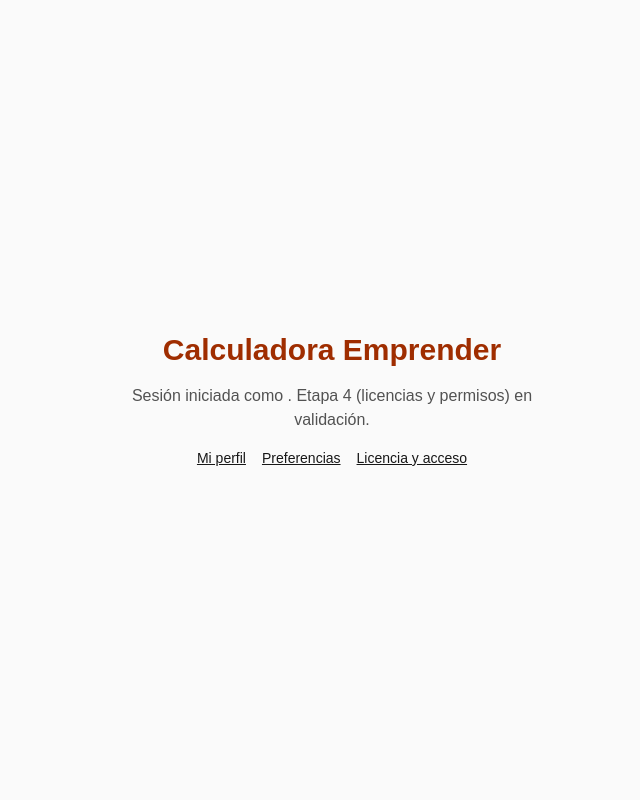
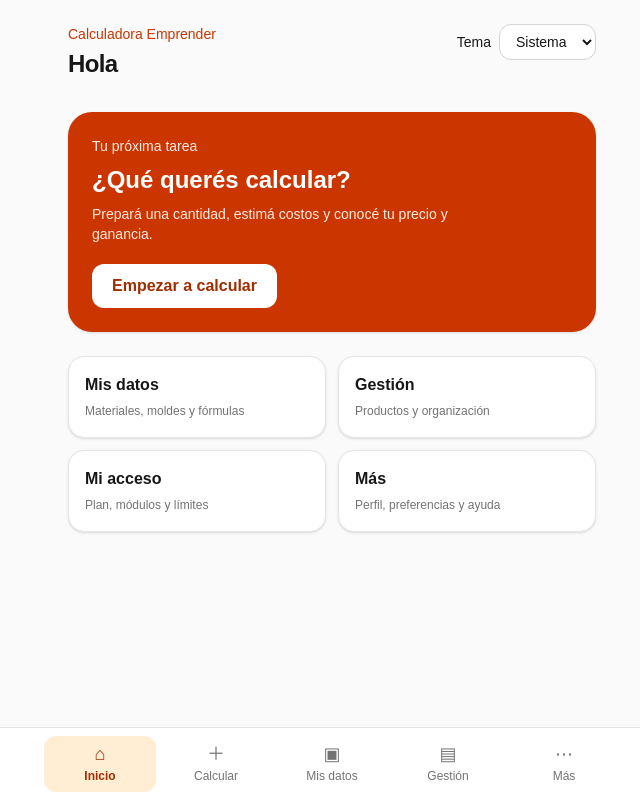
Before and after one commit to BrendaAguero/Calculadora, a Next.js app: page / in a window 1280 px wide. Shown: the whole page, without its empty margins (308-948 px from the left). Built offline with nearby package versions, Linux system fonts and the light colour scheme; no server answers.

Commit message:
Etapa 5: construir inicio base

```diff
--- a/app/page.tsx
+++ b/app/page.tsx
@@ -1,24 +1,36 @@
 import { createClient } from "@/lib/supabase/server";
+import { AppShell } from "@/components/app-shell";
+import { ThemeToggle } from "@/components/theme-toggle";
 
 export default async function Home() {
   const supabase = await createClient();
-  const {
-    data: { user },
-  } = await supabase.auth.getUser();
+  const { data: { user } } = await supabase.auth.getUser();
 
   return (
-    <main className="flex min-h-screen flex-col items-center justify-center gap-4 bg-neutral-50 px-6 text-center dark:bg-neutral-950">
-      <h1 className="text-3xl font-semibold text-orange-800 dark:text-orange-300">
-        Calculadora Emprender
-      </h1>
-      <p className="max-w-md text-neutral-600 dark:text-neutral-400">
-        Sesión iniciada como {user?.email}. Etapa 4 (licencias y permisos) en validación.
-      </p>
-      <div className="flex gap-4 text-sm">
-        <a className="underline" href="/profile">Mi perfil</a>
-        <a className="underline" href="/preferences">Preferencias</a>
-        <a className="underline" href="/access">Licencia y acceso</a>
-      </div>
-    </main>
+    <AppShell>
+      <header className="flex items-start justify-between gap-4">
+        <div>
+          <p className="text-sm font-medium text-orange-700 dark:text-orange-300">Calculadora Emprender</p>
+          <h1 className="mt-1 text-2xl font-bold tracking-tight">Hola{user?.email ? " 👋" : ""}</h1>
+        </div>
+        <ThemeToggle />
+      </header>
+
+      <section className="mt-8 rounded-3xl bg-orange-700 p-6 text-white shadow-sm dark:bg-orange-900">
+        <p className="text-sm opacity-90">Tu próxima tarea</p>
+        <h2 className="mt-2 text-2xl font-semibold">¿Qué querés calcular?</h2>
+        <p className="mt-2 max-w-sm text-sm opacity-90">Prepará una cantidad, estimá costos y conocé tu precio y ganancia.</p>
+        <a href="/calcular" className="mt-5 inline-flex min-h-11 items-center rounded-xl bg-white px-5 font-semibold text-orange-800">Empezar a calcular</a>
+      </section>
+
+      <section className="mt-6 grid grid-cols-2 gap-3">
+        {[['/mis-datos','Mis datos','Materiales, moldes y fórmulas'], ['/gestion','Gestión','Productos y organización'], ['/access','Mi acceso','Plan, módulos y límites'], ['/mas','Más','Perfil, preferencias y ayuda']].map(([href,title,description]) => (
+          <a key={href} href={href} className="rounded-2xl border border-neutral-200 bg-white p-4 shadow-sm transition hover:-translate-y-0.5 dark:border-neutral-800 dark:bg-neutral-900">
+            <h2 className="font-semibold">{title}</h2>
+            <p className="mt-1 text-xs leading-5 text-neutral-500 dark:text-neutral-400">{description}</p>
+          </a>
+        ))}
+      </section>
+    </AppShell>
   );
 }
```
